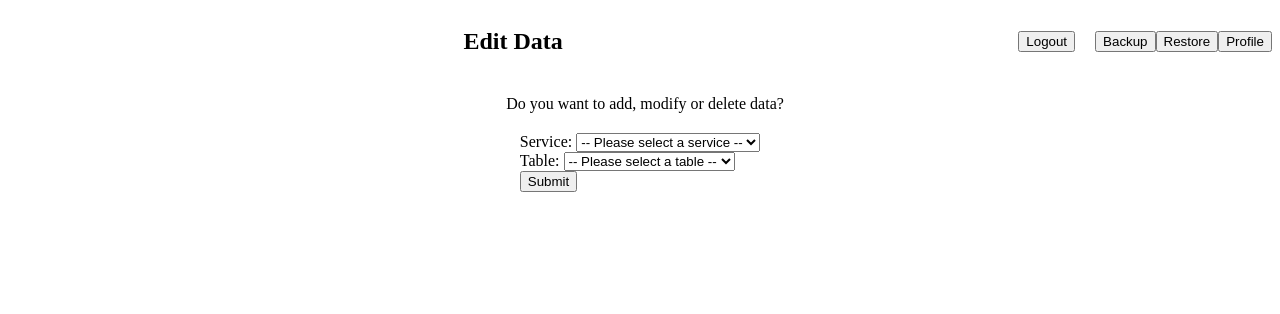
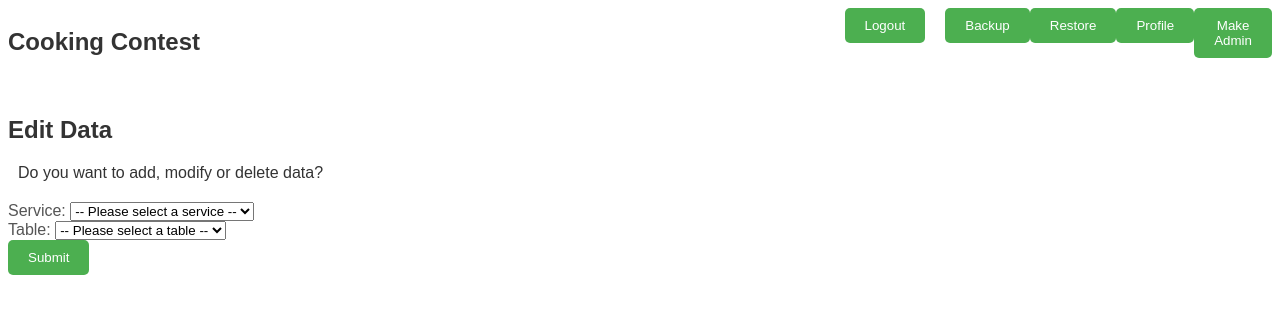
Before and after one commit to aleginxx/db24-65, a plain HTML site: page frontend/admin_functions.html in a window 1280 px wide. Drawn offline with Linux system fonts and the light colour scheme.

Commit message:
CSS of pages home and edit-data

```diff
--- a/frontend/admin_functions.html
+++ b/frontend/admin_functions.html
@@ -11,30 +11,56 @@
         }
 
         .header {
+            font-family: Arial, sans-serif;
+            color: #333;
             display: flex;
-            justify-content: center;
-            align-items: center;
+            justify-content: flex-start;
             width: 100%;
             margin-bottom: 20px;
         }
 
+        .h2 {
+            font-family: Arial, sans-serif;
+            color: #333;
+            display: flex;
+            justify-content: left;
+        }
+
         .header-buttons {
+            font-family: Arial, sans-serif;
             display: flex;
         }
 
         .forms-container {
+            font-family: Arial, sans-serif;
             display: flex;
-            justify-content: center;
+            justify-content: flex-start;
             align-items: center;
             flex-basis: 45%;
         }
+        button {
+            font-family: Arial, sans-serif;
+            background-color: #4caf50;
+            color: white;
+            padding: 10px 20px;
+            border: none;
+            border-radius: 5px;
+            cursor: pointer;
+        }
+        button:hover {
+            background-color: #45a049;
+        }
 
+        label {
+            font-family: Arial, sans-serif;
+            color: #555;
+        }
     </style>
 </head>
 <body>
     <div class="header">
-        <div style="text-align: center; width: 100%;">
-            <h2>Edit Data</h2>
+        <div style="text-align: left; width: 100%; font-family: Arial, sans-serif;">
+            <h2>Cooking Contest</h2>
         </div>
         <div class="header-buttons">
             <div style="margin-right: 20px;">
@@ -60,10 +86,19 @@
                     <button type="submit">Profile</button>
                 </form>
             </div>
+
+            <div>
+                <form action="/dacontest/make-admin/" method="GET">
+                    <button type="submit">Make Admin</button>
+                </form>
+            </div>
         </div>
     </div>
 
     <div class="container">
+        <div style="text-align: left; width: 100%; font-family: Arial, sans-serif; color: #333;">
+            <h2>Edit Data</h2>
+        </div>
         <div class="header">
             <div style="margin-left: 10px;">
                 Do you want to add, modify or delete data?
```
Also changed, not shown: frontend/home.html (+28 -0 lines).
